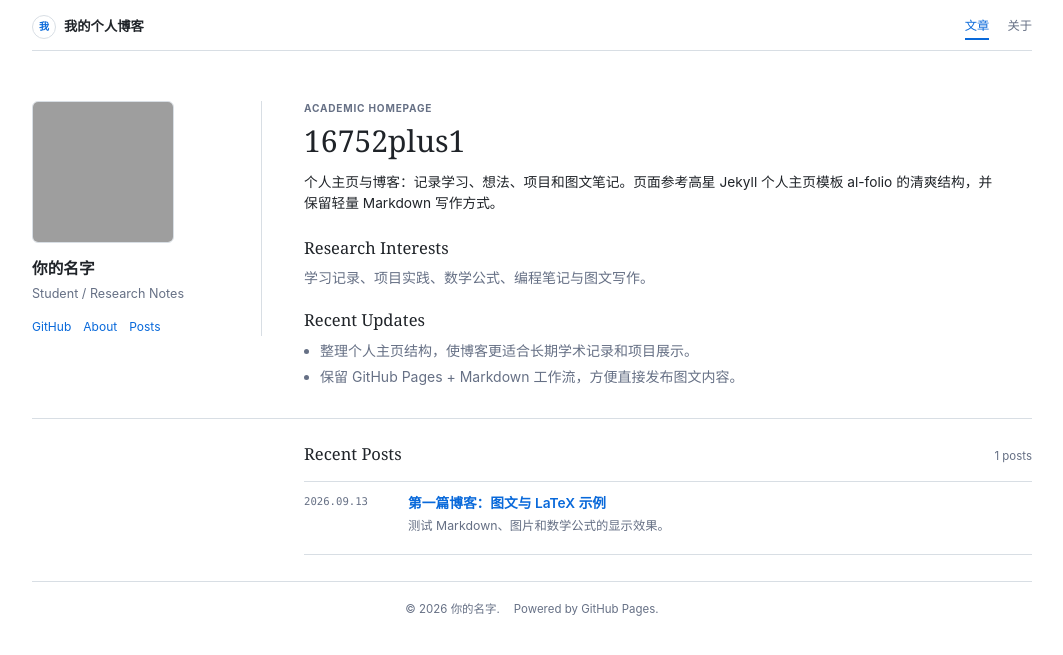
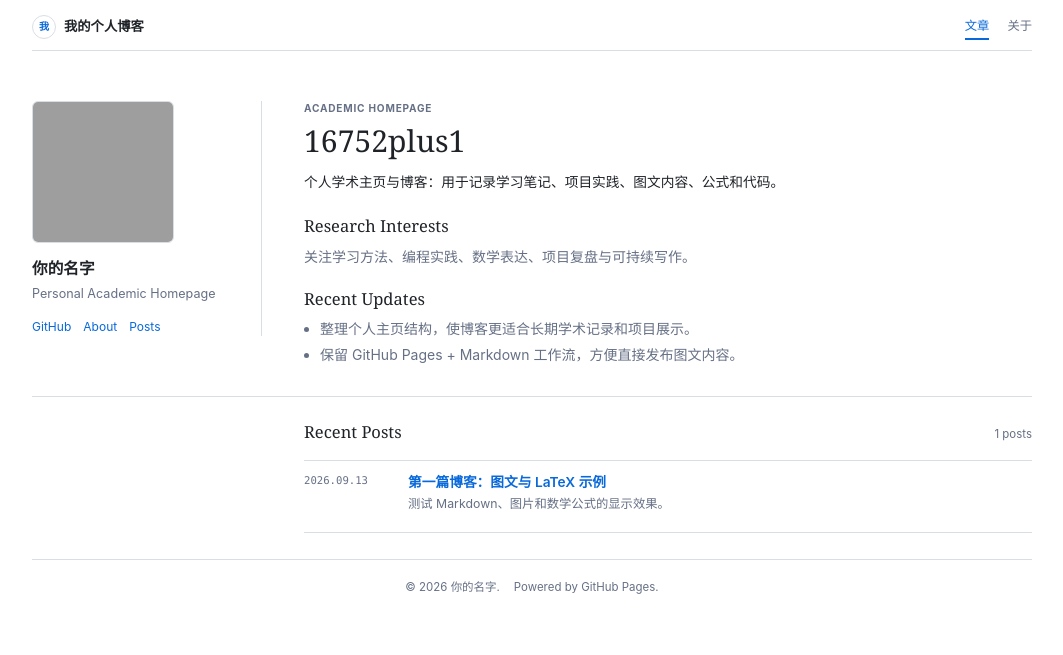
Before and after one commit to 16752plus1/16752plus1.github.io, a Jekyll site: the page built from index.md, in a window 1280 px wide. Shown: the top 655 px of the page, without its empty margins (108-1171 px from the left). Built offline with Jekyll 4.4.1, drawn with Linux system fonts in a browser that asks for light colours; grey boxes are pictures that could not be loaded.

Commit message:
Update index.md

```diff
--- a/index.md
+++ b/index.md
@@ -2,8 +2,7 @@
 layout: home
 title: 首页
 headline: "16752plus1"
-intro: "个人主页与博客：记录学习、想法、项目和图文笔记。页面参考高星 Jekyll 个人主页模板 al-folio 的清爽结构，并保留轻量 Markdown 写作方式。"
-panel_label: "Now"
-panel_title: "轻量、紧凑、可持续更新"
-panel_text: "文章、图片、公式和代码都可以直接通过 GitHub Pages 发布。"
+role: "Personal Academic Homepage"
+intro: "个人学术主页与博客：用于记录学习笔记、项目实践、图文内容、公式和代码。"
+research: "关注学习方法、编程实践、数学表达、项目复盘与可持续写作。"
 ---
```
